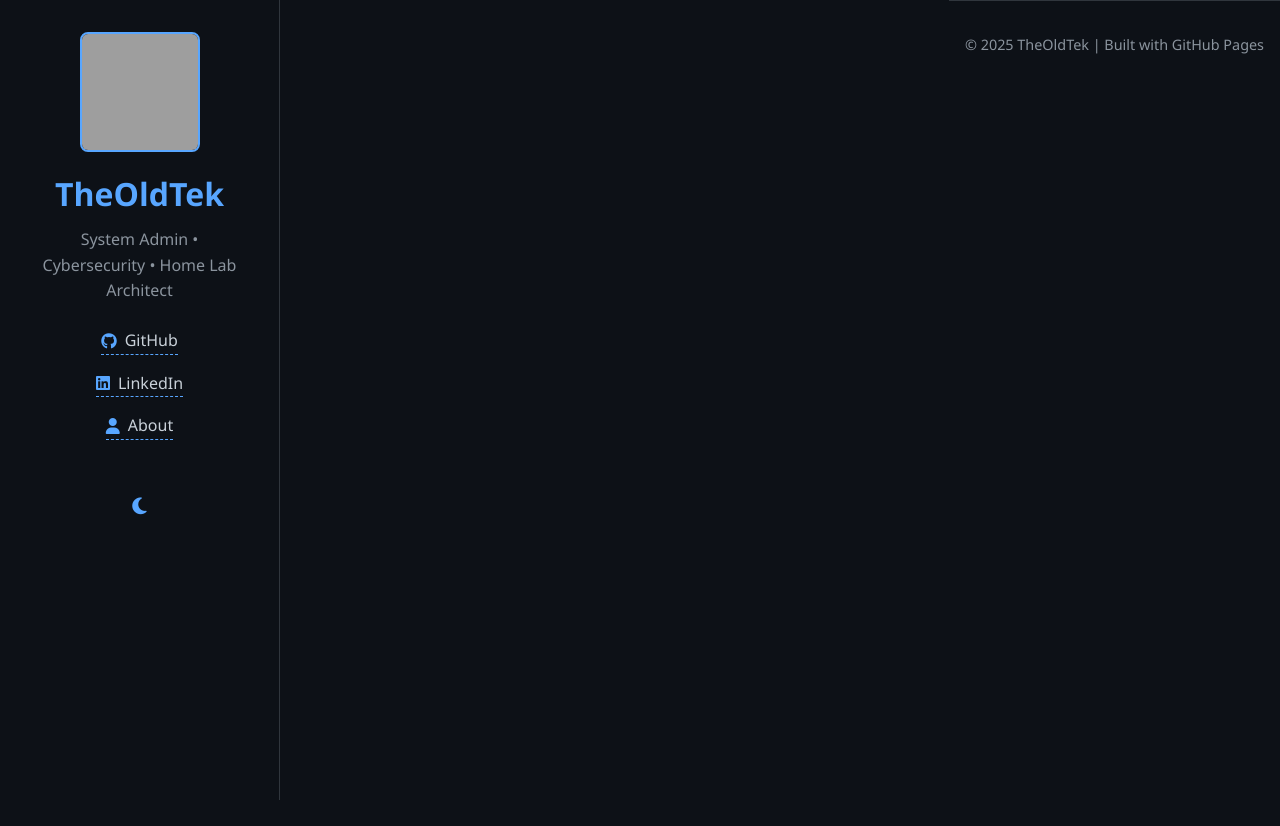
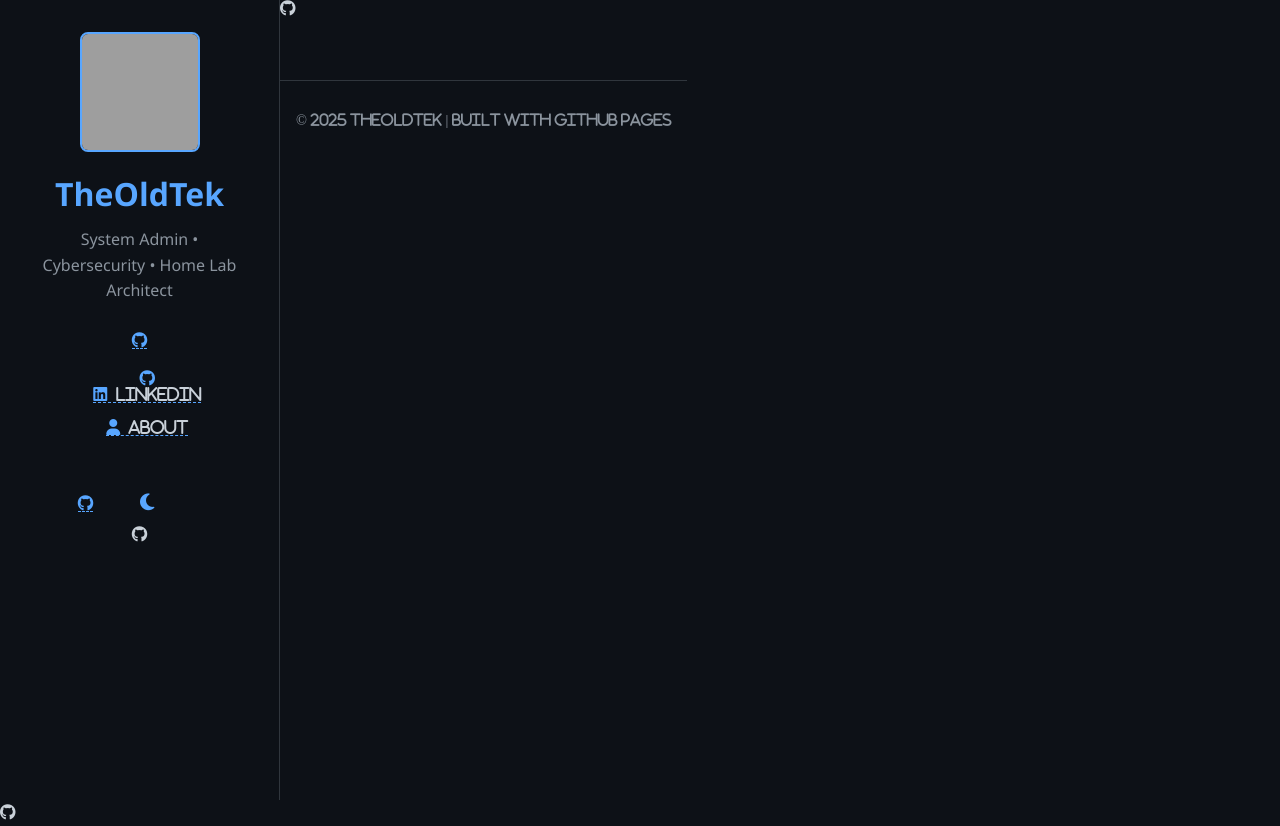
Before and after one commit to aguirluis/theoldtek, a plain HTML site: page index.html in a window 1280 px wide. Before the commit the page ends 800 px from the top, so only its background shows below. Drawn offline with Linux system fonts and the light colour scheme; grey boxes are pictures that could not be loaded.

Commit message:
Update index.html

```diff
--- a/index.html
+++ b/index.html
@@ -18,7 +18,7 @@
       <h1>TheOldTek</h1>
       <p class="tagline">System Admin • Cybersecurity • Home Lab Architect</p>
       <ul class="links">
-  <li><a href="https://github.com/aguirluis" target="_blank"><i class="fab fa-github"></i> GitHub</a></li>
+  <li><a href="https://github.com/aguirluis" target="_blank"><i class="fab fa-github"></li>
   <li><a href="https://www.linkedin.com/in/luis-aguirre01/" target="_blank"><i class="fab fa-linkedin"></i> LinkedIn</a></li>
   <li><a href="/about.html"><i class="fas fa-user"></i> About</a></li>
   <button id="theme-toggle" aria-label="Toggle Theme">
```
